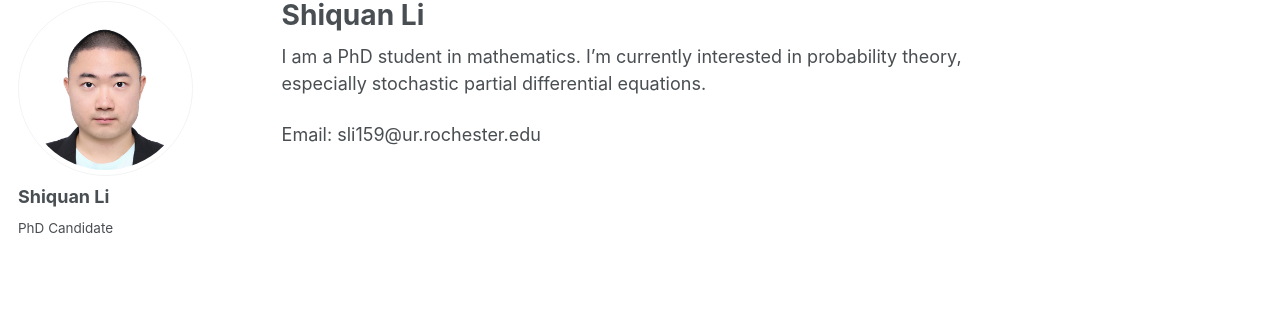
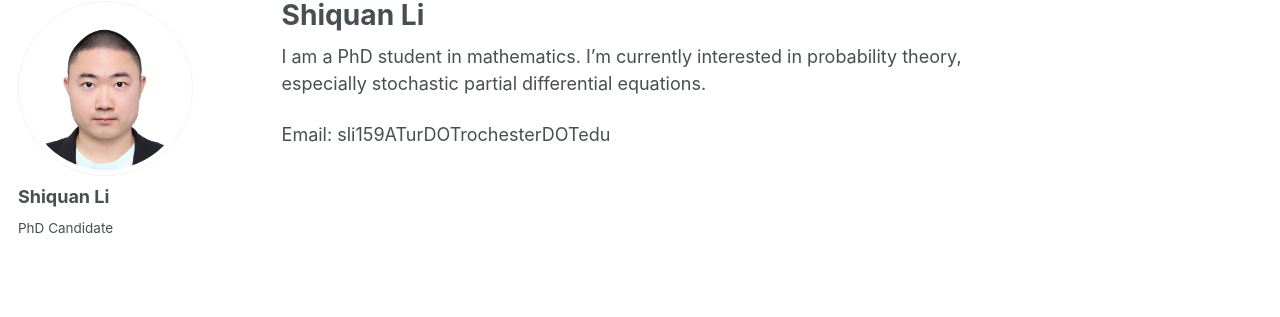
Before and after one commit to Shiquan-Li/Shiquan-Li.github.io, a Jekyll site: the page built from _pages/about.md, in a window 1280 px wide. Shown: the part 105-422 px from the top of the page. Built offline with Jekyll 4.4.1, drawn with Linux system fonts in a browser that asks for light colours.

Commit message:
Obfuscate email address for privacy

```diff
--- a/_pages/about.md
+++ b/_pages/about.md
@@ -9,4 +9,4 @@ redirect_from:
 
 I am a PhD student in mathematics. I'm currently interested in probability theory, especially stochastic partial differential equations.
 
-Email: sli159@ur.rochester.edu
+Email: sli159ATurDOTrochesterDOTedu
```
